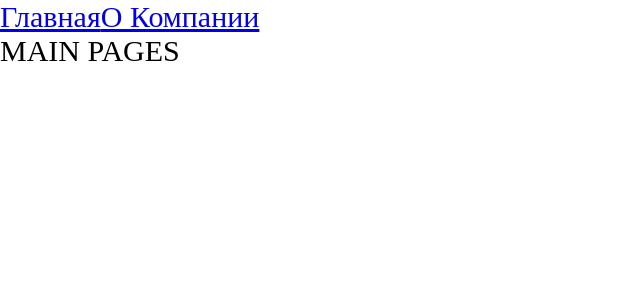
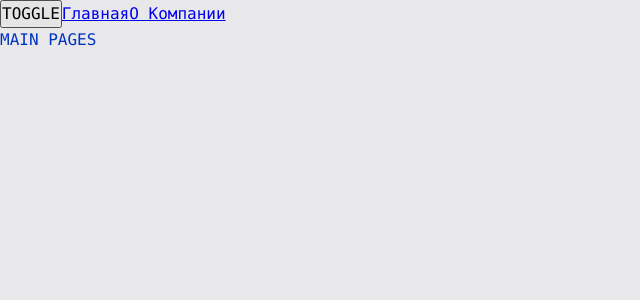
Before and after one commit to prof-net/ulby-front, a React app: page / in a window 1280 px wide. Shown: the top 300 px of the page, without its empty margins (0-640 px from the left). Built offline with nearby package versions, Linux system fonts and the light colour scheme.

Commit message:
Организация стилей. Добавляем темы

```diff
--- a/src/App.tsx
+++ b/src/App.tsx
@@ -1,12 +1,17 @@
 import React, {Suspense} from 'react';
-import './index.scss';
+import './styles/index.scss';
 import {Link, Route, Routes} from "react-router-dom";
 import {AboutPageAsync} from "./pages/AboutPages/AboutPage.async";
 import {MainPageAsync} from "./pages/MainPages/MainPage.async";
+import {useTheme} from "./theme/useTheme";
 
 const App = () => {
+
+    const {theme, toggleTheme} = useTheme();
+
     return (
-        <div className="app">
+        <div className={`app ${theme}`}>
+            <button onClick={toggleTheme}>TOGGLE</button>
             <Link to={'/'}>Главная</Link>
             <Link to={'/about'}>О Компании</Link>
             <Suspense fallback={<div>Загрузка</div>} >
--- a/src/index.scss
+++ /dev/null
@@ -1,9 +0,0 @@
-* {
-  margin: 0;
-  padding: 0;
-  box-sizing: border-box;
-}
-
-.app {
-  font-size: 30px;
-}
--- a/src/index.tsx
+++ b/src/index.tsx
@@ -1,9 +1,13 @@
 import {render} from "react-dom";
 import App from "./App";
 import {BrowserRouter} from "react-router-dom";
+import ThemeProvider from "./theme/ThemeProvider";
 
 render(
     <BrowserRouter>
-        <App />
+        <ThemeProvider>
+            <App />
+        </ThemeProvider>
+
     </BrowserRouter>,
     document.getElementById("root"));
--- /dev/null
+++ b/src/styles/index.scss
@@ -0,0 +1,19 @@
+@import "reset";
+@import "variables/global";
+@import "themes/normal";
+@import "themes/dark";
+
+* {
+  margin: 0;
+  padding: 0;
+  box-sizing: border-box;
+}
+
+.app {
+  font: var(--font-m);
+
+  background: var(--bg-color);
+  color: var(--primary-color);
+
+  min-height: 100vh;
+}
--- /dev/null
+++ b/src/styles/reset.scss
@@ -0,0 +1,13 @@
+* {
+  margin: 0;
+  padding: 0;
+  box-sizing: border-box;
+}
+
+input,
+button,
+textarea,
+select{
+  margin: 0;
+  font: inherit;
+}
--- /dev/null
+++ b/src/styles/themes/dark.scss
@@ -0,0 +1,6 @@
+.app.dark {
+  --bg-color: #0e0e75;
+
+  --primary-color: #049604;
+  --secondary-color: #04ff04;
+}
--- /dev/null
+++ b/src/styles/themes/normal.scss
@@ -0,0 +1,6 @@
+.app.light {
+  --bg-color: #e8e8ea;
+
+  --primary-color: #0232c2;
+  --secondary-color: #0449e0;
+}
--- /dev/null
+++ b/src/styles/variables/global.scss
@@ -0,0 +1,11 @@
+:root {
+  --font-family-main: Consolas, "Times New Roman", Serif;
+
+  --font-size-m: 16px;
+  --font-line-m: 24px;
+  --font-m: var(--font-size-m) / var(--font-line-m) var(--font-family-main);
+
+  --font-size-l: 24px;
+  --font-line-l: 32px;
+  --font-l: var(--font-size-l) / var(--font-line-l) var(--font-family-main);
+}
--- /dev/null
+++ b/src/theme/ThemeContext.ts
@@ -0,0 +1,15 @@
+import {createContext} from "react";
+
+export enum Theme {
+    LIGHT = 'light',
+    DARK = 'dark'
+}
+
+export interface IThemeContext {
+    theme?: Theme;
+    setTheme?: (theme: Theme) => void;
+}
+
+export const ThemeContext = createContext<IThemeContext>({});
+
+export const LOCAL_STORAGE_THEME_KEY = 'theme';
--- /dev/null
+++ b/src/theme/ThemeProvider.tsx
@@ -0,0 +1,22 @@
+import React, {FC, useMemo, useState} from 'react';
+import {LOCAL_STORAGE_THEME_KEY, Theme, ThemeContext} from "./ThemeContext";
+
+
+const defaultTheme = localStorage.getItem(LOCAL_STORAGE_THEME_KEY) as Theme || Theme.LIGHT
+
+const ThemeProvider: FC = ({children}) => {
+    const [theme, setTheme] = useState<Theme>(defaultTheme);
+
+    const defaultProps = useMemo(() => ({
+            theme,
+            setTheme
+        }), [theme])
+
+    return (
+        <ThemeContext.Provider value={defaultProps}>
+            {children}
+        </ThemeContext.Provider>
+    );
+};
+
+export default ThemeProvider;
--- /dev/null
+++ b/src/theme/useTheme.ts
@@ -0,0 +1,19 @@
+import {LOCAL_STORAGE_THEME_KEY, Theme, ThemeContext} from "./ThemeContext";
+import {useContext} from "react";
+
+interface IUseThemeResult {
+    toggleTheme: () => void;
+    theme: Theme;
+
+}
+export function useTheme(): IUseThemeResult {
+    const {theme, setTheme} = useContext(ThemeContext)
+
+    const toggleTheme = () => {
+        const newTheme = theme === Theme.DARK ? Theme.LIGHT : Theme.DARK;
+        setTheme(newTheme);
+        localStorage.setItem(LOCAL_STORAGE_THEME_KEY, newTheme);
+    }
+
+    return {theme, toggleTheme}
+}
```
